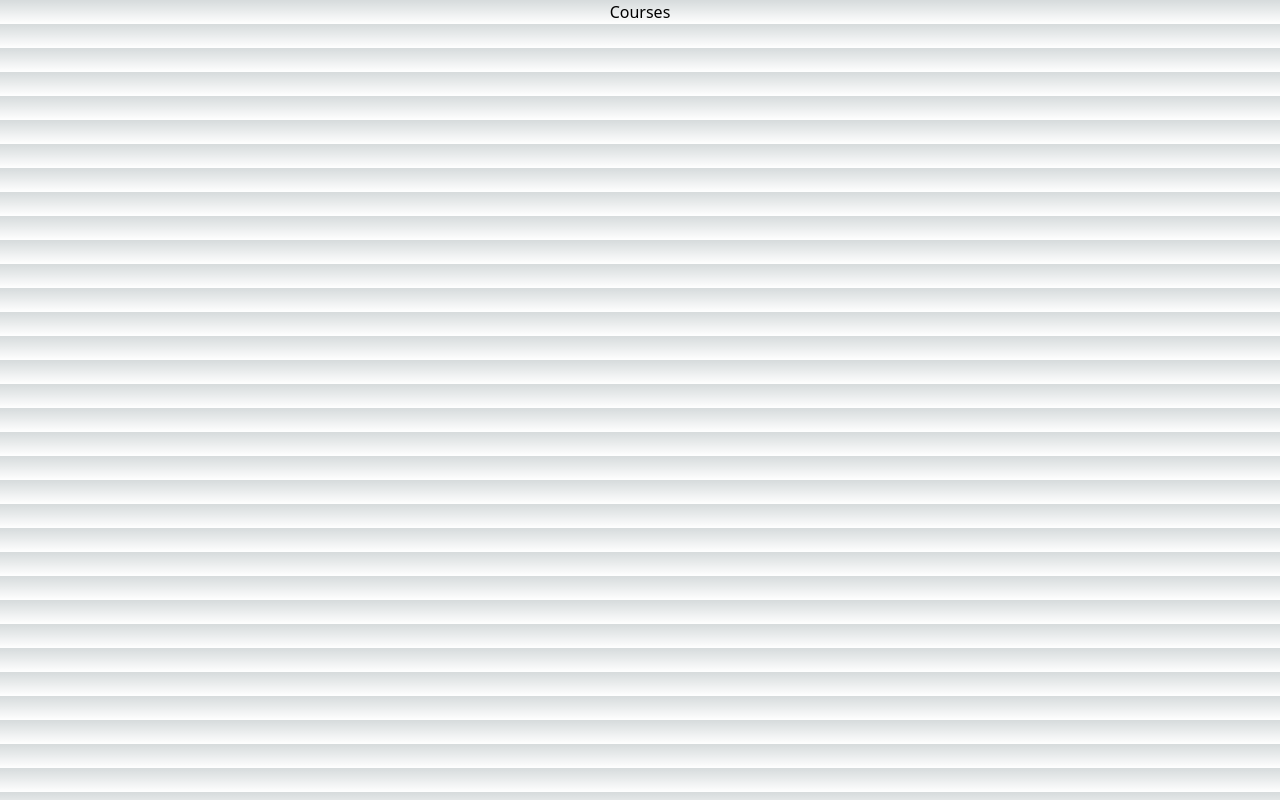
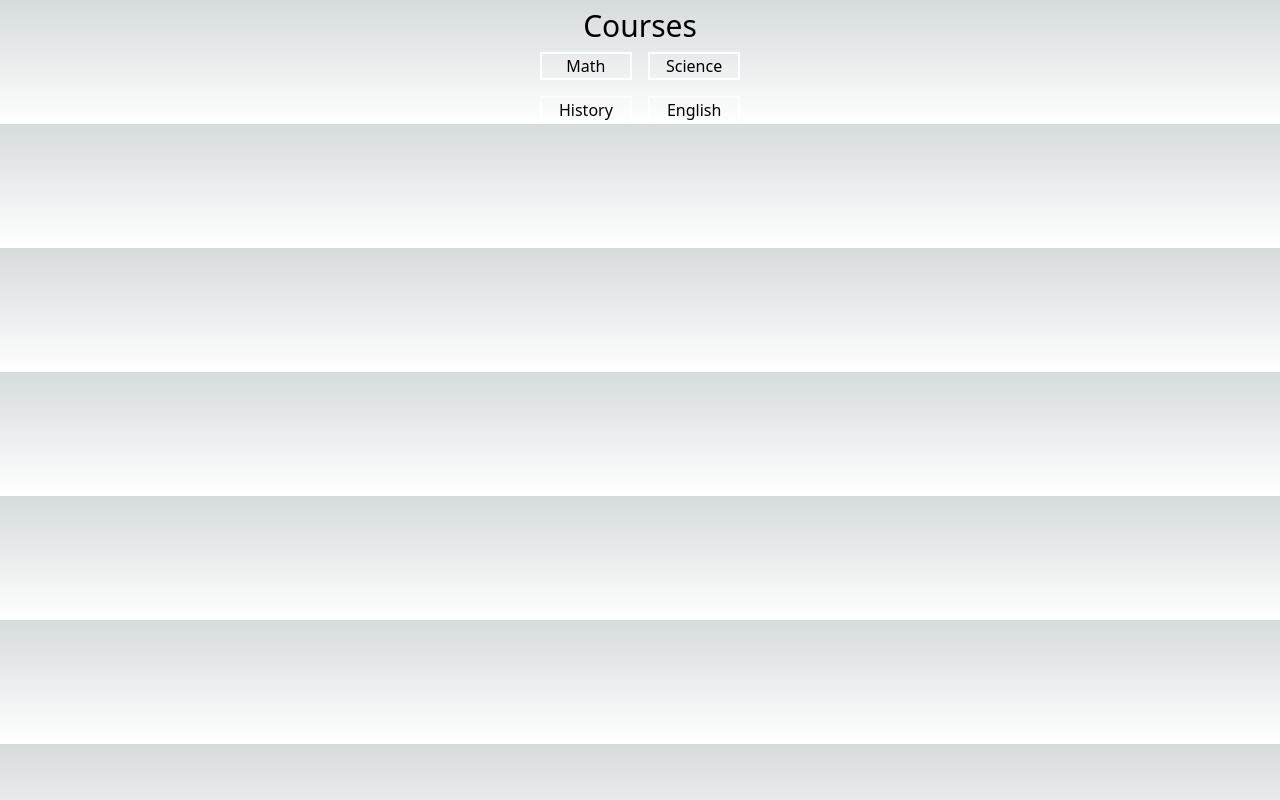
Before and after one commit to jakovid/scholarsuite-frontend, a Next.js app: page /courses in a window 1280 px wide. Built offline with nearby package versions, Linux system fonts and the light colour scheme.

Commit message:
updated course page

```diff
--- /dev/null
+++ b/components/courses/courseList.js
@@ -0,0 +1,11 @@
+export default function CourseList({courses}){
+    return(
+        <div className="grid grid-cols-2 gap-4">
+            {courses.map(course => (
+                <div key={course.id} className="border-white border-2 flex items-center justify-center px-4 cursor-pointer">
+                    {course.subject}
+                </div>
+            ))}
+        </div>
+    )
+}
--- a/data/student-scores.js
+++ b/data/student-scores.js
@@ -1,15 +1,15 @@
 class Course{
-    constructor(subject, teacher){
+    constructor(id, subject, teacherName){
+        this.id = id
         this.subject = subject
-        this.teacher = teacher
+        this.teacherName = teacherName
         this.students = []
     }
 }
 
 class Student{
-    constructor(firstName, lastName){
-        this.firstName = firstName
-        this.lastName = lastName
+    constructor(studentName){
+        this.studentName = studentName
         this.courses = []
         this.tests = []
         this.homework = []
@@ -18,20 +18,44 @@ class Student{
 }
 
 class Test{
-    constructor(subject, testType, teacher, firstName, lastName, date, score){
+    constructor(subject, testType, teacherName, studentName, date, score){
         this.subject = subject
         this.testType = testType
-        this.teacher = teacher
-        this.firstName = firstName
-        this.lastName = lastName
+        this.teacherName = teacherName
+        this.studentName = studentName
         this.date = date
         this.score = score
     }
 }
 
-let sampleData = [
-    {
-        subject: "Math",
-        teacher: "George Castles"
-    }
-]
+let courses = []
+
+let student1 = new Student("Steven Smiff");
+let student2 = new Student("Jack Johns");
+let student3 = new Student("Billy Bob");
+let student4 = new Student("Sarah Connor");
+let student5 = new Student("Lily Evans");
+let student6 = new Student("Chris Peterson");
+let student7 = new Student("Mia Chang");
+let student8 = new Student("Daniel Kaber");
+let student9 = new Student("Anita Wells");
+let student10 = new Student("Tom Sanders");
+let student11 = new Student("Alexis Jordan");
+let student12 = new Student("Erica Matthews");
+let student13 = new Student("Gary Nolan");
+let student14 = new Student("Eva Rodriguez");
+let student15 = new Student("Neil Armstrong");
+let student16 = new Student("Ashley White");
+let student17 = new Student("Isaac Newton");
+let student18 = new Student("Nina Morris");
+let student19 = new Student("Oliver Martin");
+let student20 = new Student("Yasmine Garcia");
+
+let course1 = new Course(1, "Math", "Mr. David Jones");
+let course2 = new Course(2, "Science", "Ms. Stephanie Collins");
+let course3 = new Course(3, "History", "Mr. Mark Clarkson");
+let course4 = new Course(4, "English", "Mrs. Susan Anthony");
+
+courses.push(course1, course2, course3, course4);
+
+export default courses;
--- a/pages/courses/index.js
+++ b/pages/courses/index.js
@@ -1,7 +1,15 @@
+import courses from "@/data/student-scores"
+import CourseList from "@/components/courses/courseList"
+import { useState } from "react"
+
 export default function Courses(){
+
     return(
-        <div className="w-100 flex justify-center">
-            Courses
+        <div className="w-100 flex justify-center items-center flex-col">
+            <div className="text-3xl py-2">Courses</div>
+            <CourseList courses={courses} />
+            <div></div>
+
         </div>
     )
 }
```
